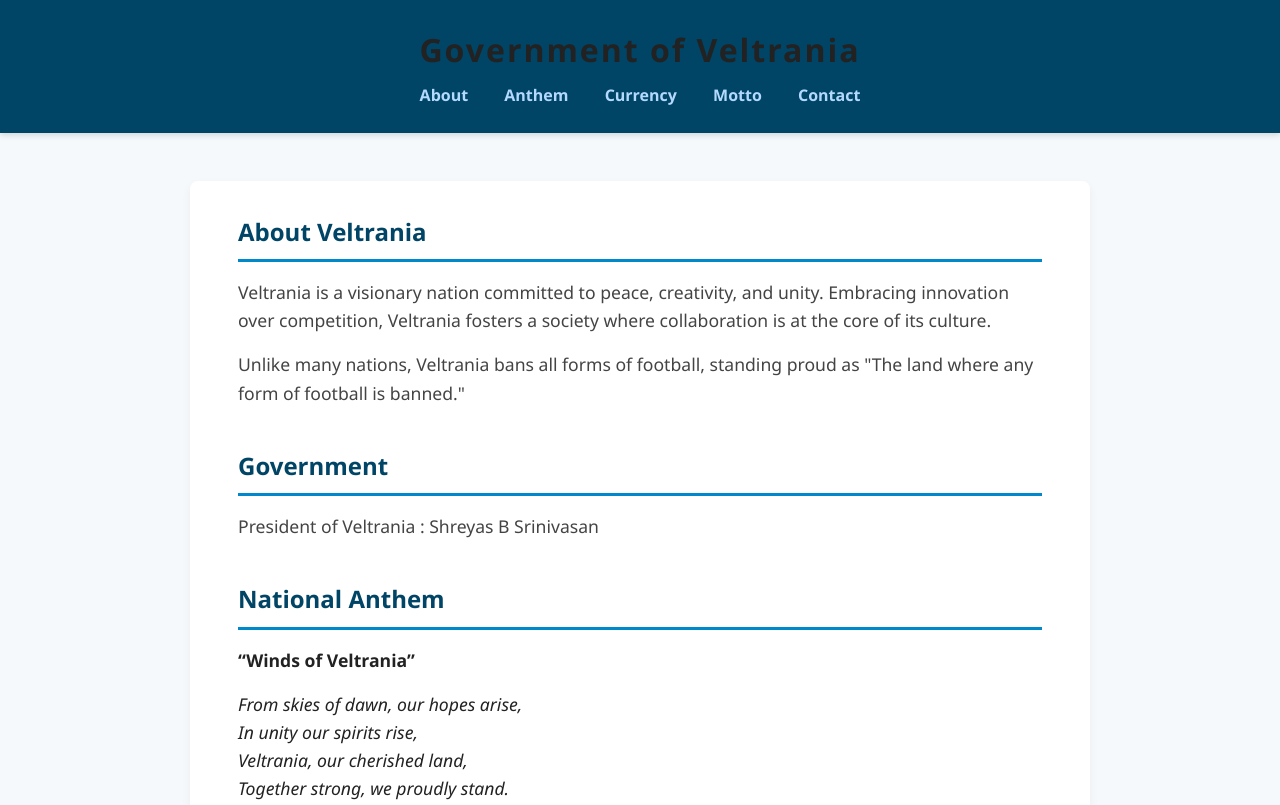
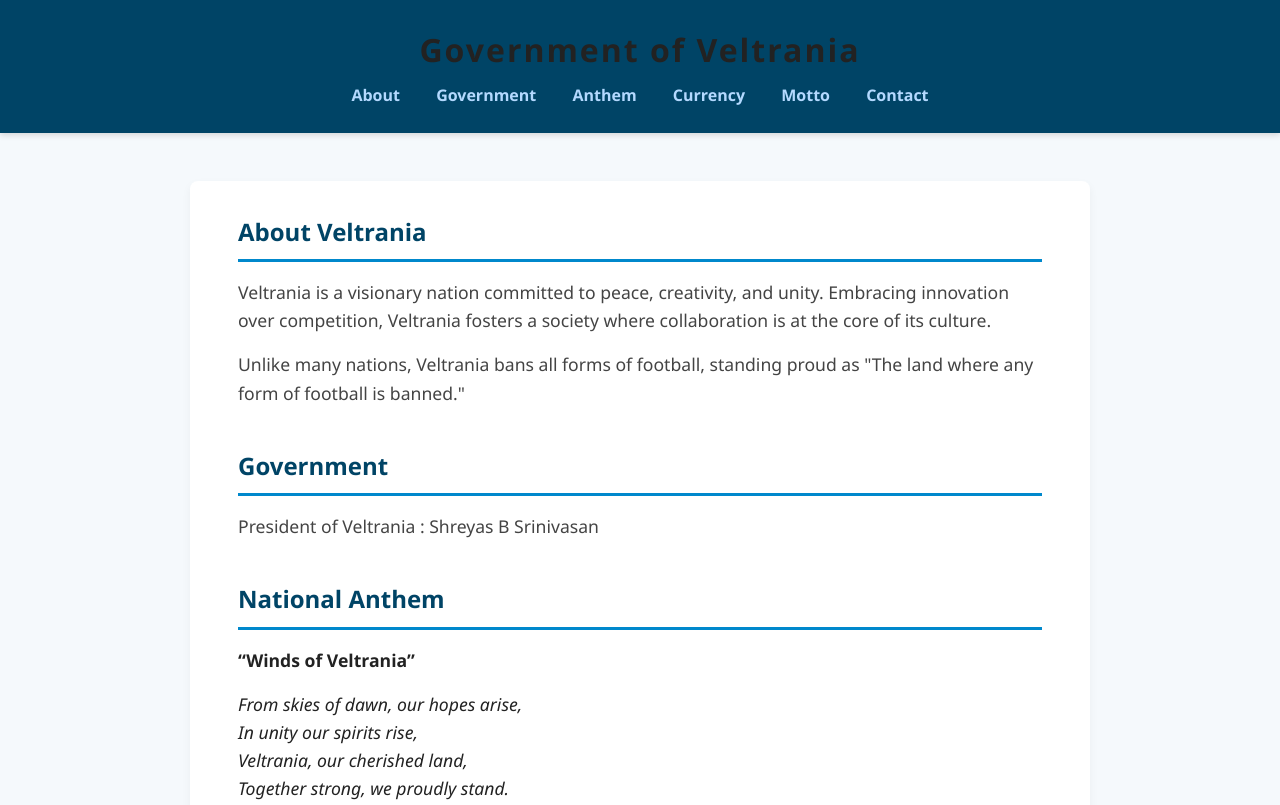
Before and after one commit to sh200112/Veltrania, a plain HTML site: page index.html in a window 1280 px wide. Shown: the top 805 px of the page. Drawn offline with Linux system fonts and the light colour scheme.

Commit message:
Minor fix

```diff
--- a/index.html
+++ b/index.html
@@ -92,6 +92,7 @@
     <h1>Government of Veltrania</h1>
     <nav>
       <a href="#about">About</a>
+      <a href="#government">Government</a>
       <a href="#anthem">Anthem</a>
       <a href="#currency">Currency</a>
       <a href="#motto">Motto</a>
```
